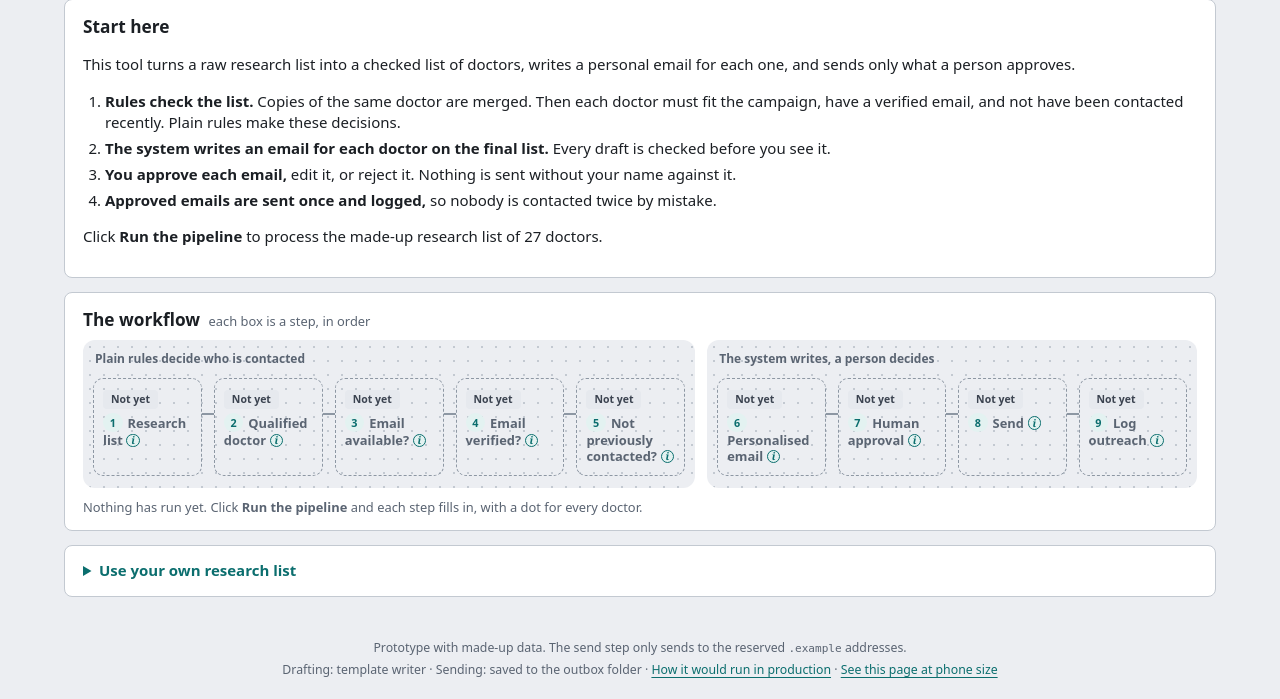
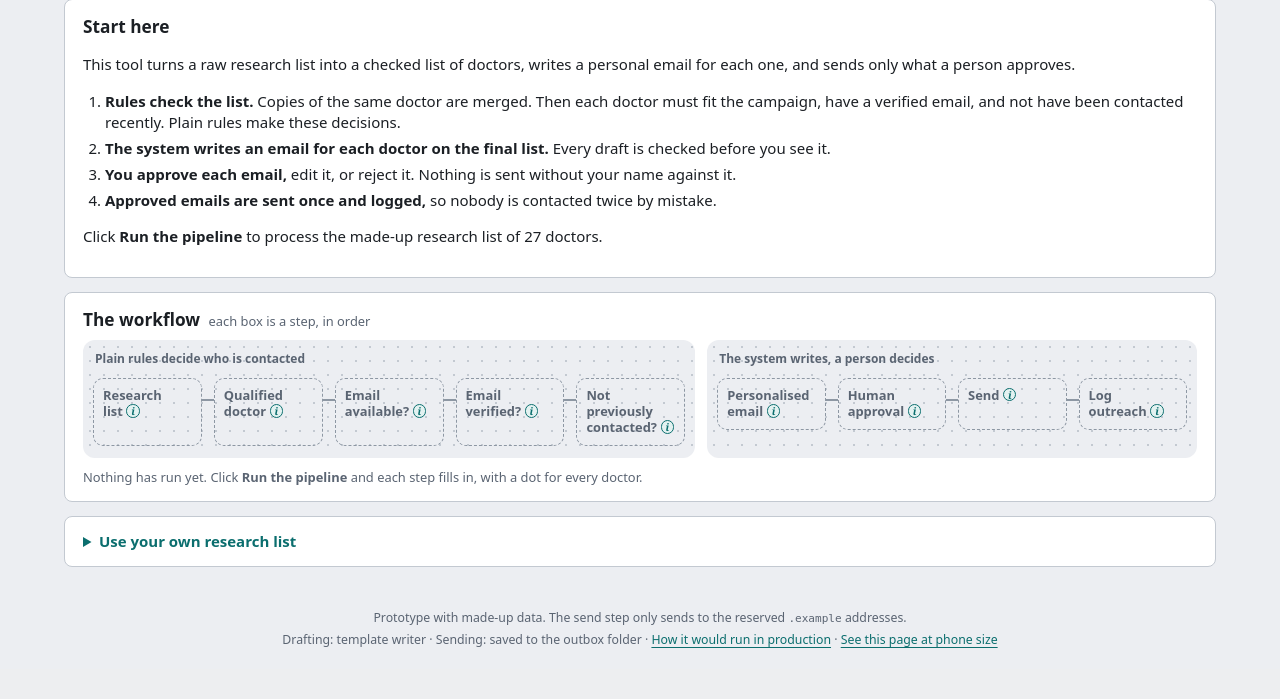
Before and after one commit to latczar/doctor-outreach-demo, a FastAPI app: page / in a window 1280 px wide. Shown: the part 265-964 px from the top of the page. After the commit the page ends 913 px from the top, so only its background shows below. Run offline with FastAPI, Linux system fonts and the light colour scheme; data that the repository does not hold is empty.

Commit message:
Trim the board's boxes so the state reads at a glance
Each box now shows its step name, its count ("19 of 24"), a dot per doctor, and an amber line only when a person is needed. The border carries the status (amber needs a person, blue is your move, dashed hasn't started), so the status tags and step numbers go. Who stopped at a step, and why, is one click away on the Doctors page, and the first-time and retry count moves into the Personalised email step's "i".

```diff
--- a/outreach/web/present.py
+++ b/outreach/web/present.py
@@ -120,9 +120,8 @@ BOARD_WORDS = {
     Status.SENT: ("sent", "sent"),
 }
 
-# What follows a box's big number: "19 of 24", "9 of 11 passed"; the second form is for when none have arrived.
-BOARD_COUNT = {"draft": ("of {of} passed", "passed"), "approval": ("of {of} approved", "approved"),
-               "send": ("of {of} sent", "sent"), "log": ("logged", "logged")}
+# What follows a box's big number: "19 of 24"; the second form is for when none have arrived.
+BOARD_COUNT = {"send": ("of {of}", "sent"), "log": ("logged", "logged")}
 
 
 def board_words(status: str, n: int) -> str:
@@ -176,16 +175,15 @@ def board(view: dict) -> dict:
     move = your_move(view) if rows else None
     boxes = [_box(
         1, "intake", f"/doctors?step={INTAKE['key']}", INTAKE["label"], INTAKE["how"], unique, rows,
-        f"doctor{'' if unique == 1 else 's'}, from {rows} row{'' if rows == 1 else 's'}",
-        ("Done", "good") if rows else ("Not yet", "muted"),
-        [("done", unique), ("stopped", merged)],
-        [("muted", board_words(Status.DUPLICATE, merged))] if merged else [],
+        f"of {rows}", ("Done", "good") if rows else ("Not yet", "muted"),
+        [("done", unique), ("stopped", merged)], [],
     )]
     for number, step in enumerate(view["steps"], start=2):
         person = {code: n for code, n in step["stopped"].items() if code in NEEDS_PERSON}
         stopped = {code: n for code, n in step["stopped"].items() if code not in NEEDS_PERSON}
         here = move if move and move["key"] == step["key"] else None
-        shown = [(tone, code, n) for tone, group in (("waiting", step["waiting"]), ("warn", person), ("muted", stopped))
+        # Only jobs and work in progress show on the box; who stopped, and why, is one click away.
+        shown = [(tone, code, n) for tone, group in (("waiting", step["waiting"]), ("warn", person))
                  for code, n in group.items() if not (here and code in here["codes"])]
         with_of, without = BOARD_COUNT.get(step["key"], ("of {of}", ""))
         box = _box(
@@ -197,7 +195,7 @@ def board(view: dict) -> dict:
         )
         box["move"] = here
         if step.get("first_time") or step.get("retried"):
-            box["tries"] = f"{step['first_time']} first time, {step['retried']} on a retry"
+            box["tries"] = f"So far, {step['first_time']} passed first time and {step['retried']} on a retry."
         boxes.append(box)
     boxes[0]["move"] = None
 
--- a/outreach/web/static/style.css
+++ b/outreach/web/static/style.css
@@ -199,14 +199,11 @@ label { font-weight: 600; font-size: 0.9rem; }
 .zone ol { list-style: none; margin: 0; padding: 0; display: grid; grid-auto-flow: column; grid-auto-columns: minmax(0, 1fr); gap: 12px; }
 .bd-box { position: relative; display: flex; flex-direction: column; gap: 4px; padding: 8px 9px 10px; background: var(--card);
   border: 1px solid var(--line); border-radius: 10px; box-shadow: 0 1px 2px rgba(20, 34, 60, 0.06), 0 6px 14px rgba(20, 34, 60, 0.06); }
-.bd-box + .bd-box::before { content: ""; position: absolute; left: -13px; top: 34px; width: 12px; height: 2px; background: var(--line-strong); }
+.bd-box + .bd-box::before { content: ""; position: absolute; left: -13px; top: 20px; width: 12px; height: 2px; background: var(--line-strong); }
 .bd-box:hover { border-color: var(--line-strong); }
-.bd-tag { margin: 0; }
-.bd-tag .tag { font-size: 0.7rem; }
-.bd-tag .tag.good { background: none; padding-left: 0; } /* Done is quieter, so the steps that need a person stand out */
-.bd-box h3 { margin: 0; font-size: 0.86rem; line-height: 1.25; min-height: 3.75em; }
-.bd-num { display: inline-grid; place-items: center; width: 1.3rem; height: 1.3rem; margin-right: 5px; border-radius: 50%;
-  background: var(--accent-soft); color: var(--accent); font-size: 0.72rem; vertical-align: 1px; }
+.bd-box.warn { border-color: var(--warn-strong); } /* the border is the status: amber needs a person */
+.bd-box.waiting { border-color: var(--waiting); }
+.bd-box h3 { margin: 0; font-size: 0.86rem; line-height: 1.25; min-height: 2.5em; }
 .bd-link { color: inherit; text-decoration: none; }
 .bd-link::after { content: ""; position: absolute; inset: 0; border-radius: 10px; } /* the whole box opens the step */
 .bd-link:focus-visible { outline: none; }
@@ -214,7 +211,6 @@ label { font-weight: 600; font-size: 0.9rem; }
 .bd-box .info, .bd-button { position: relative; z-index: 1; }
 .bd-count { margin: 0; color: var(--muted); font-size: 0.78rem; }
 .bd-count b { margin-right: 2px; color: var(--text); font-size: 1.5rem; font-variant-numeric: tabular-nums; }
-.bd-tries { margin: -3px 0 0; color: var(--muted); font-size: 0.74rem; }
 .bd-dots { display: flex; flex-wrap: wrap; gap: 3px; margin: 2px 0; }
 .bd-dots i, .bd-key i { box-sizing: border-box; width: 8px; height: 8px; border-radius: 50%; border: 2px solid var(--line-strong); }
 .bd-key i { display: inline-block; margin: 0 1px 0 4px; }
--- a/outreach/web/templates/_board.html
+++ b/outreach/web/templates/_board.html
@@ -1,23 +1,23 @@
-{# The Overview's board: the workflow left to right, one box a step. Each doctor is a dot (bars for a long list),
-   the reasons show who stopped and why, and the step where a person is needed next is marked "Your move". #}
+{# The Overview's board: the workflow left to right, one box a step, kept lean: a count, a dot per doctor (bars for a
+   long list), and an amber line only when a person is needed. The border shows the status, the step where a person is
+   needed next is marked "Your move", and who stopped where, and why, is one click away. #}
 {% from "_confirm.html" import confirm_button %}
 
-{% macro how_box(key, label, how) %}
+{% macro how_box(key, label, how, extra="") %}
 <div class="info-pop" id="how-{{ key }}" popover>
   <p><strong>{{ label }}</strong></p>
   <p>{{ how | explain }}</p>
+  {% if extra %}<p>{{ extra }}</p>{% endif %}
   <button type="button" popovertarget="how-{{ key }}" popovertargetaction="hide">Close</button>
 </div>
 {% endmacro %}
 
 {% macro board_box(box, b) %}
-<li class="bd-box{{ ' move' if box.move }}{{ ' later' if box.later }}">
+<li class="bd-box {{ box.tone }}{{ ' move' if box.move }}{{ ' later' if box.later }}">
   {% if box.move %}<span class="bd-move">Your move</span>{% endif %}
-  <p class="bd-tag"><span class="tag {{ box.tone }}">{{ box.status }}</span></p>
-  <h3><span class="bd-num" aria-hidden="true">{{ box.number }}</span><a class="bd-link" href="{{ box.href }}">{{ box.label }}</a><button type="button" class="info" popovertarget="how-{{ box.key }}" aria-label="How this step decides">i</button></h3>
+  <h3><span class="sr">Step {{ box.number }}, {{ box.status }}: </span><a class="bd-link" href="{{ box.href }}">{{ box.label }}</a><button type="button" class="info" popovertarget="how-{{ box.key }}" aria-label="How this step decides">i</button></h3>
   {% if not b.empty %}
     <p class="bd-count"><b>{{ box.count }}</b> {{ box.detail }}</p>
-    {% if box.tries %}<p class="bd-tries">{{ box.tries }}</p>{% endif %}
     {% if b.mode == "dots" %}
       <p class="bd-dots" aria-hidden="true">{% for state, n, share in box.parts %}{% for _ in range(n) %}<i class="{{ state }}"></i>{% endfor %}{% endfor %}</p>
     {% elif box.parts %}
@@ -33,7 +33,7 @@
       <a class="button primary bd-button" href="{{ box.move.href }}">{{ box.move.label }}</a>
     {% endif %}
   {% endif %}
-  {{ how_box(box.key, box.label, box.how) }}
+  {{ how_box(box.key, box.label, box.how, box.tries) }}
 </li>
 {% endmacro %}
 
@@ -56,7 +56,7 @@
   {% else %}
     <p class="bd-key muted small {{ b.mode }}" aria-hidden="true">{{ 'Each dot is a doctor:' if b.mode == 'dots' else 'Each bar is the doctors who reached the step:' }}
       <i class="done"></i> passed <i class="waiting"></i> waiting <i class="person"></i> needs you <i class="stopped"></i> stopped here.
-      Click a step to see who's there, and why.</p>
+      An amber border needs a person. Click a step to see who stopped there, and why.</p>
     <div class="callout">
       <div>
         <strong>Final list: {{ b.final_list }} doctor{{ 's' if b.final_list != 1 }} passed every rule</strong>
```
Also changed, not shown: docs/plan.md (+2 -2 lines), tests/test_present.py (+6 -5 lines), README.md.
